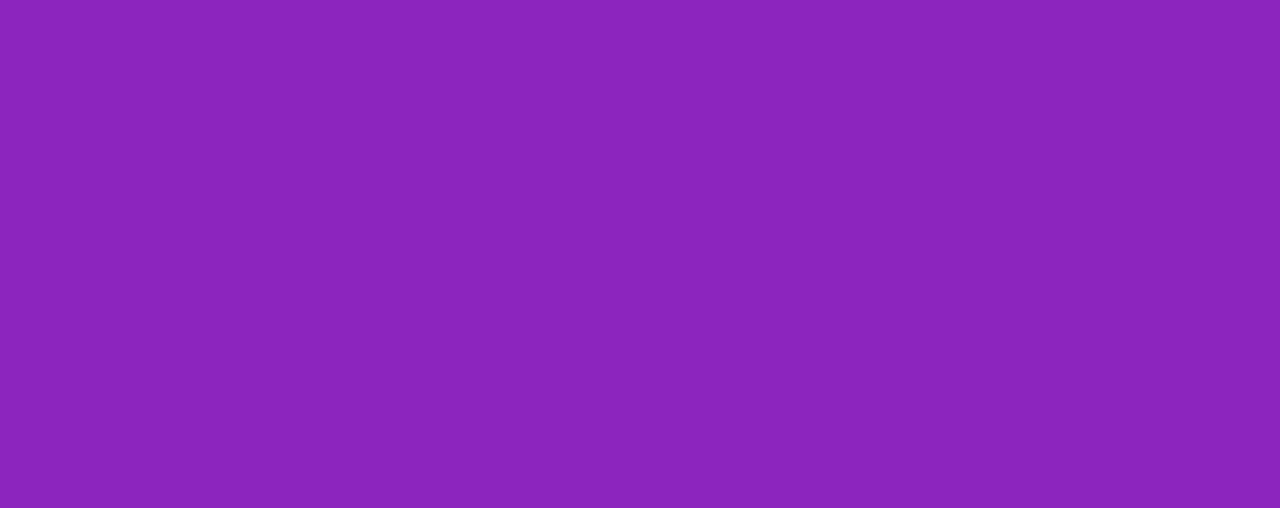
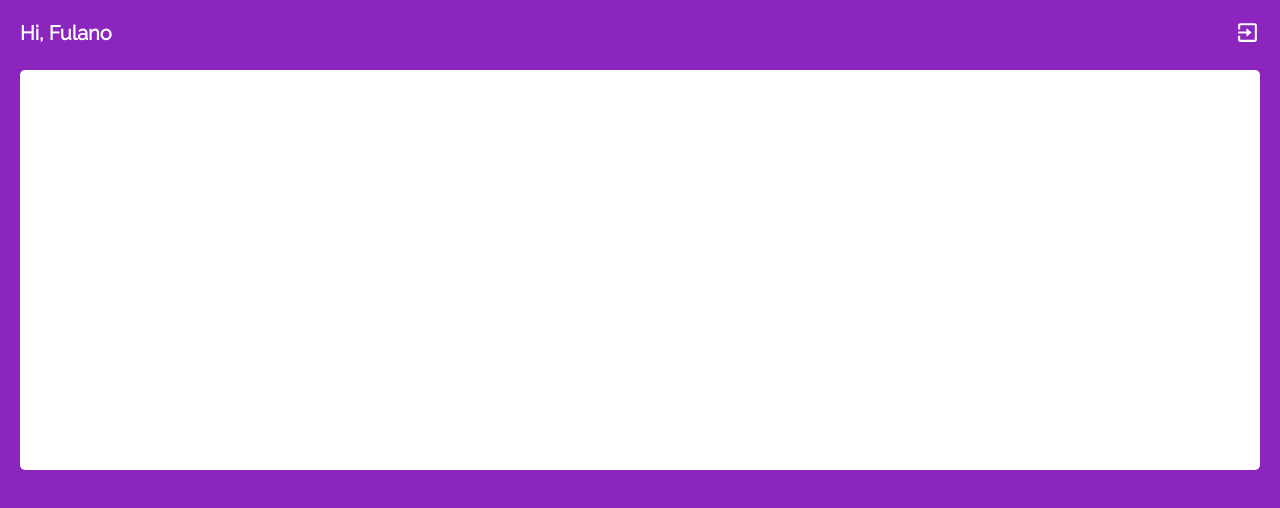
Before and after one commit to YoYolops/myWallet-frontend, a React (Create React App) app: page /main in a window 1280 px wide. Shown: the top 508 px of the page. Built offline with nearby package versions, Linux system fonts and the light colour scheme; a web font is replaced by a local one.

Commit message:
adding header and canva animations

```diff
--- a/src/App.js
+++ b/src/App.js
@@ -1,12 +1,14 @@
 import { BrowserRouter, Switch, Route } from 'react-router-dom';
 
 import Auth from './components/Auth';
+import Canva from './components/Main/Canva';
 
 function App() {
   return (
     <BrowserRouter>
       <Switch>
         <Route exact path="/" component={Auth} />
+        <Route exact path="/main" component={Canva} />
       </Switch>
     </BrowserRouter>
   );
--- /dev/null
+++ b/src/components/Main/Canva.js
@@ -0,0 +1,24 @@
+import styled from 'styled-components';
+import { motion } from 'framer-motion';
+
+import Statement from './Statement';
+import Header from './Header';
+
+export default function Canva() {
+    return (
+        <CanvaContainer>
+            <Header />
+            <Statement />
+
+        </CanvaContainer>
+    )
+}
+
+const CanvaContainer = styled(motion.div)`
+    display: flex;
+    flex-direction: column;
+    align-items: center;
+    justify-content: flex-start;
+    padding: 20px;
+    min-height: 100vh;
+`
--- /dev/null
+++ b/src/components/Main/Header.js
@@ -0,0 +1,103 @@
+import { useState } from "react";
+import { motion, AnimateSharedLayout } from "framer-motion";
+import styled from "styled-components";
+
+import { BiExit } from 'react-icons/bi';
+import { IoIosCloseCircleOutline } from 'react-icons/io';
+
+export default function Header() {
+    const [ showExitBanner, setShowExitBanner ] = useState(false);
+
+    function toggleExitBanner() {
+        setShowExitBanner(prevState => !prevState)
+    }
+
+    return (
+        <HeaderContainer>
+            <AnimateSharedLayout>{
+                showExitBanner
+                    ? (
+                        <Head layout
+                            variants={variants}
+                            initial={"initial"}
+                            animate={"animate"}
+                            exit={"exit"}
+                            key={true}
+                        >
+                            <motion.button
+                                whileTap={{ scale: .95 }}
+                            >
+                                Exit
+                            </motion.button>
+                            <IoIosCloseCircleOutline size={25} color="#fff" onClick={toggleExitBanner}/>
+                        </Head>)
+                    : (
+                        <Head layout
+                            variants={variants}
+                            initial={"initial"}
+                            animate={"animate"}
+                            exit={"exit"}
+                            key={false}
+                        >
+                            <p>Hi, Fulano</p>
+                            <BiExit size={25} color="#fff"onClick={toggleExitBanner}/>
+                        </Head>)
+            }</AnimateSharedLayout>
+        </HeaderContainer>
+    )
+}
+
+const variants = {
+    initial: {
+        y: -100,
+        opacity: 0,
+    },
+    animate: {
+        y: 0,
+        opacity: 1
+    },
+    exit: {
+        y: 30,
+        opacity: 0,
+    }
+}
+
+const HeaderContainer = styled(motion.header)`
+    display: flex;
+    color: #fff;
+    width: 100%;
+    font-size: 20px;
+    font-weight: 700;
+    margin-bottom: 25px;
+
+    p {
+        max-width: 80%;
+        overflow: hidden;
+        white-space: nowrap;
+        text-overflow: ellipsis;
+        width: 200px;
+    }
+`
+
+const Head = styled(motion.div)`
+    width: 100%;
+    display: flex;
+    align-items: center;
+    justify-content: space-between;
+
+    button {
+        border: none;
+        outline: none;
+        width: 80px;
+        border-radius: 3px;
+        height: 25px;
+        background-color: #E02828;
+        color: #fff;
+        font-weight: 700;
+        font-size: 18px;
+    }
+
+    svg {
+        cursor: pointer;
+    }
+`
--- /dev/null
+++ b/src/components/Main/Statement.js
@@ -0,0 +1,48 @@
+import { useState } from 'react';
+import styled from "styled-components";
+import { motion } from 'framer-motion';
+
+
+export default function Statement(props) {
+    const [ isClicked, setIsClicked ] = useState(false);
+
+
+    return (
+        <StatementContainer
+            onClick={() => {
+                setIsClicked(prevState => setIsClicked(!prevState))
+            }}
+            initial={{
+                opacity: 0
+            }}
+            animate={isClicked ? "clicked" : "notClicked"}
+            variants={variants}
+        >
+
+        </StatementContainer>
+    )
+}
+
+const variants = {
+    clicked: {
+        height: "calc(100vh - 125px)",
+        opacity: 1,
+        overflow: "auto"
+    },
+    notClicked: {
+        height: "400px",
+        width: "100%",
+        innerHeight: "450px",
+        opacity: 1,
+        overflow: "hidden"
+    }
+}
+
+const StatementContainer = styled(motion.div)`
+    background-color: #fff;
+    height: 400px;
+    width: 100%;
+    border-radius: 5px;
+    padding: 20px 10px 10px 10px;
+    cursor: pointer;
+`
```
